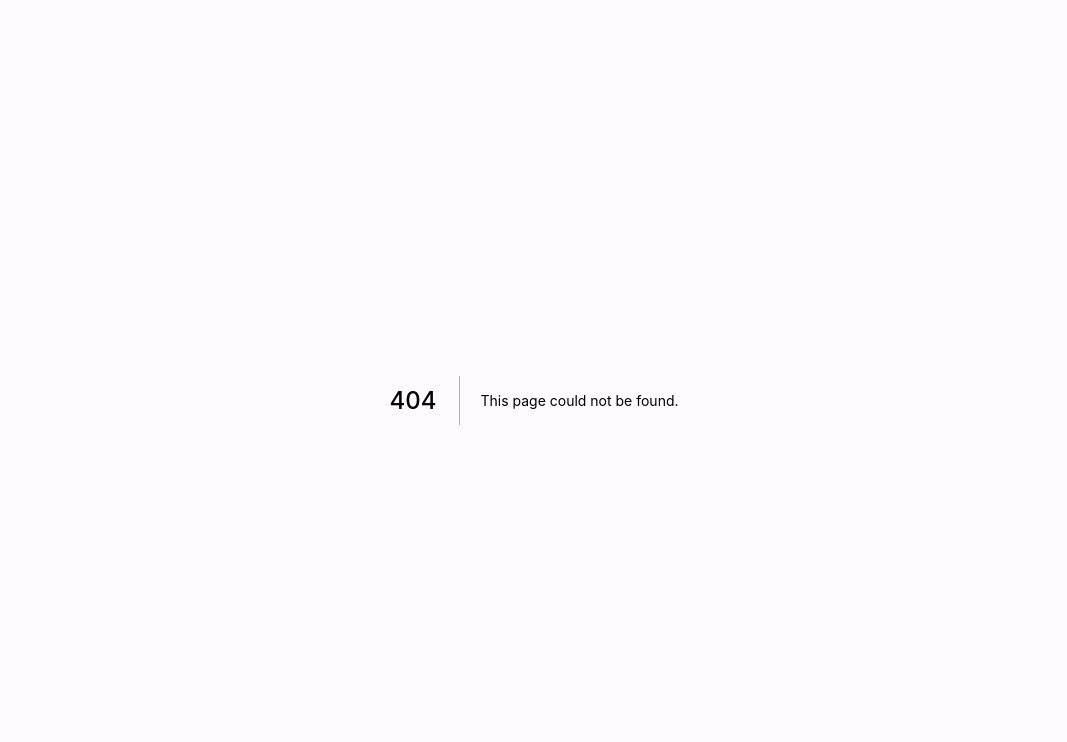
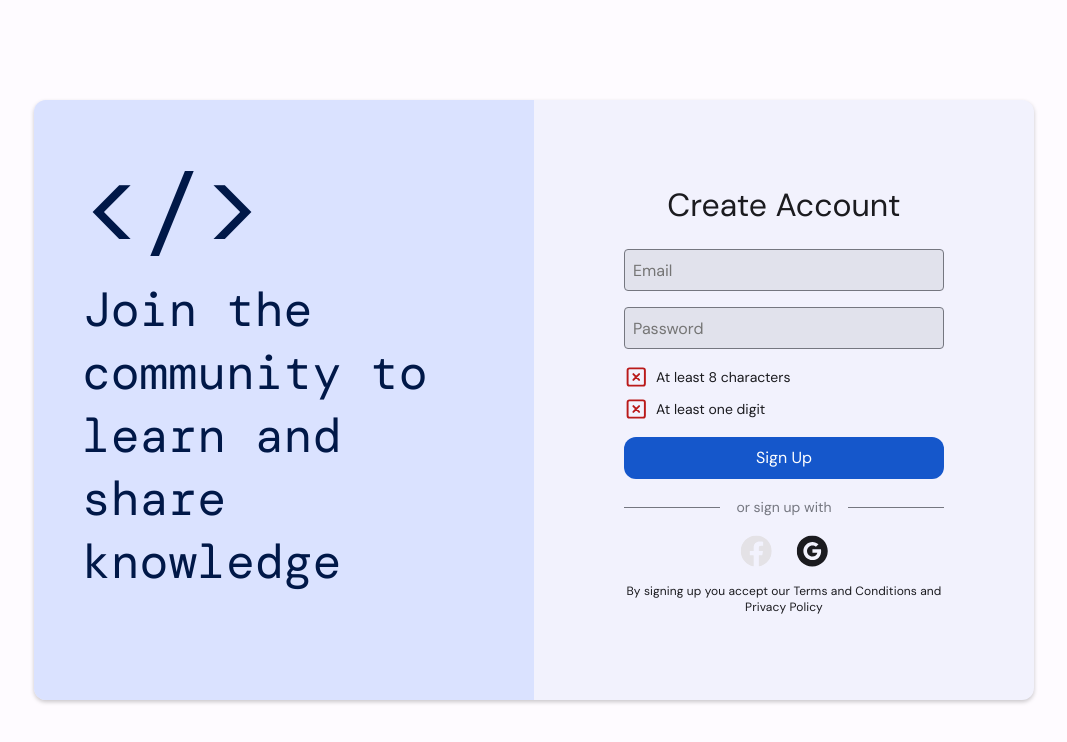
Before and after one commit to down-cast/downcast-webapp, a Next.js app: page /signup in a window 1280 px wide. Before the commit this address had no page. Shown: the top 742 px of the page, without its empty margins (106-1173 px from the left). Built offline with nearby package versions, Linux system fonts and the light colour scheme; a web font is replaced by a local one.

Commit message:
add Signup screen

```diff
--- a/src/components/layouts/signin-signup-layout/SigninSignupLayout.component.tsx
+++ b/src/components/layouts/signin-signup-layout/SigninSignupLayout.component.tsx
@@ -2,7 +2,7 @@ import {FC, PropsWithChildren} from "react";
 import styles from "./SigninSignupLayout.module.scss";
 import classNames from "classnames";
 
-export const SigninSignupLayout: FC<PropsWithChildren> = ({children}) => {
+export const SignInSignUpLayout: FC<PropsWithChildren> = ({children}) => {
     return <div className={styles.layout}>
         <div className={styles.content}>
             <div className={styles.leftSide}>
--- a/src/components/password-validator/PasswordValidator.component.tsx
+++ b/src/components/password-validator/PasswordValidator.component.tsx
@@ -15,6 +15,7 @@ export function PasswordValidator() {
         <input className={styles.input}
                placeholder={"Password"}
                inputMode={"text"}
+               type={"password"}
                onChange={event => setPassword(event.target.value)}/>
         <div className={styles.requirements}>
             {Array.from(requirements.keys()).map(text => {
--- a/src/pages/password-recovery/index.tsx
+++ b/src/pages/password-recovery/index.tsx
@@ -1,5 +1,5 @@
 import {Page} from "../../utils/PageWithLayout";
-import {SigninSignupLayout} from "../../components/layouts/signin-signup-layout/SigninSignupLayout.component";
+import {SignInSignUpLayout} from "../../components/layouts/signin-signup-layout/SigninSignupLayout.component";
 import styles from "../../styles/password-recovery/PasswordRecovery.module.scss";
 import classNames from "classnames";
 import ButtonType, {Button} from "../../components/buttons/Button.component";
@@ -13,6 +13,6 @@ export const PasswordRecovery: Page = () => {
     </div>
 }
 
-PasswordRecovery.layout = SigninSignupLayout;
+PasswordRecovery.layout = SignInSignUpLayout;
 
 export default PasswordRecovery;
--- a/src/pages/password-recovery/set-password/index.tsx
+++ b/src/pages/password-recovery/set-password/index.tsx
@@ -1,5 +1,5 @@
 import {Page} from "../../../utils/PageWithLayout";
-import {SigninSignupLayout} from "../../../components/layouts/signin-signup-layout/SigninSignupLayout.component";
+import {SignInSignUpLayout} from "../../../components/layouts/signin-signup-layout/SigninSignupLayout.component";
 import styles from "../../../styles/password-recovery/PasswordRecovery.module.scss";
 import classNames from "classnames";
 import ButtonType, {Button} from "../../../components/buttons/Button.component";
@@ -12,10 +12,10 @@ export const SetPassword: Page = () => {
         <span className={classNames(styles.description, "body-large")}>
             Define a new password
         </span>
-        <PasswordValidator></PasswordValidator>
+        <PasswordValidator/>
         <Button width={"100%"} type={ButtonType.primary} text={"Confirm"}/>
     </div>
 }
 
-SetPassword.layout = SigninSignupLayout;
+SetPassword.layout = SignInSignUpLayout;
 export default SetPassword;
--- a/src/pages/password-recovery/validate-code/index.tsx
+++ b/src/pages/password-recovery/validate-code/index.tsx
@@ -1,5 +1,5 @@
 import {Page} from "../../../utils/PageWithLayout";
-import {SigninSignupLayout} from "../../../components/layouts/signin-signup-layout/SigninSignupLayout.component";
+import {SignInSignUpLayout} from "../../../components/layouts/signin-signup-layout/SigninSignupLayout.component";
 import styles from "../../../styles/password-recovery/PasswordRecovery.module.scss";
 import classNames from "classnames";
 import ButtonType, {Button} from "../../../components/buttons/Button.component";
@@ -15,6 +15,6 @@ export const PwRecoveryValidate: Page = () => {
     </div>
 }
 
-PwRecoveryValidate.layout = SigninSignupLayout;
+PwRecoveryValidate.layout = SignInSignUpLayout;
 
 export default PwRecoveryValidate;
--- /dev/null
+++ b/src/pages/signup/index.tsx
@@ -0,0 +1,31 @@
+import {Page} from "../../utils/PageWithLayout";
+import {SignInSignUpLayout} from "../../components/layouts/signin-signup-layout/SigninSignupLayout.component";
+import styles from "../../styles/signup/SignUp.module.scss";
+import classNames from "classnames";
+import ButtonType, {Button} from "../../components/buttons/Button.component";
+import {Divider} from "../../components/divider/Divider.component";
+import {PasswordValidator} from "../../components/password-validator/PasswordValidator.component";
+import Facebook from "/public/assets/icons/social/facebook_round.svg";
+import Google from "/public/assets/icons/social/google.svg";
+
+const SignUp: Page = () => {
+    return <div className={styles.content}>
+        <h3 className={classNames(styles.title, "headline2")}>Create Account</h3>
+        <input className={styles.input} placeholder={"Email"}></input>
+        <PasswordValidator/>
+        <Button width={"100%"} type={ButtonType.primary} text={"Sign Up"}/>
+        <Divider text={"or sign up with"}></Divider>
+        <div className={styles.socialLinks}>
+            <Facebook className={styles.socialLink}/>
+            <Google className={styles.socialLink}/>
+        </div>
+        <span className={classNames("body-small", styles.termsAndPolicy)}>
+            By signing up you accept our Terms and Conditions and Privacy Policy
+        </span>
+    </div>
+}
+
+
+SignUp.layout = SignInSignUpLayout;
+
+export default SignUp;
--- /dev/null
+++ b/src/styles/signup/SignUp.module.scss
@@ -0,0 +1,34 @@
+@use "src/styles/global/inputs";
+
+.content {
+  display: flex;
+  flex-direction: column;
+  align-items: center;
+  gap: 16px;
+  width: 320px;
+}
+
+.input {
+  @extend .textInput;
+  width: 100%;
+}
+
+.title {
+  margin: 0 0 8px;
+}
+
+.socialLinks {
+  display: flex;
+  gap: 24px;
+}
+
+.socialLink {
+  fill: var(--color-on-surface);
+  display: inline-block;
+  width: 32px;
+  height: 32px;
+}
+
+.termsAndPolicy {
+  text-align: center;
+}
```
Also changed, not shown: src/pages/signin/index.tsx (renamed from src/pages/login/index.tsx, +5 -6 lines), src/styles/signin/SignIn.module.scss (renamed from src/styles/login/Login.module.scss).
